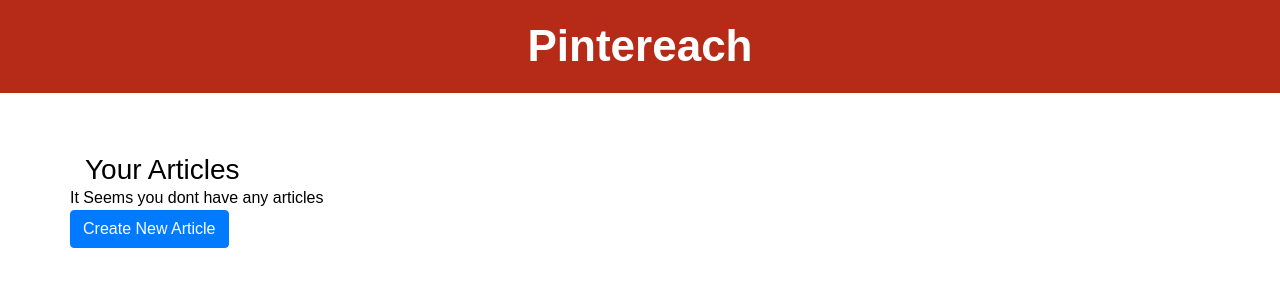
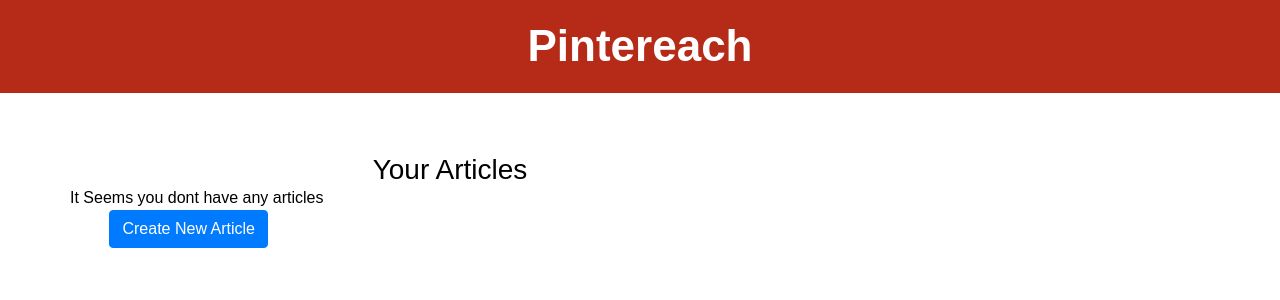
Before and after one commit to Lambda-Build-Week-Pintereach/frontend, a React (Create React App) app in the folder pintereach/: page / in a window 1280 px wide. Shown: the top 300 px of the page. Built offline with nearby package versions, Linux system fonts and the light colour scheme.

Commit message:
updated css styling

```diff
--- a/pintereach/src/App.css
+++ b/pintereach/src/App.css
@@ -216,6 +216,17 @@ button.active{
   }
 
   /* CREATE ARTICLE  */
+  .form-control {
+    border: 1px solid gray;
+  }
   /* DETAIL ARTICLE  */
   /* EDIT ARTICLE */
   /* LIST ARTICLE */
+  .row{
+    display: flex;
+    flex-direction: row;
+    text-align: center;
+  }
+  .noList{
+
+  }
```
